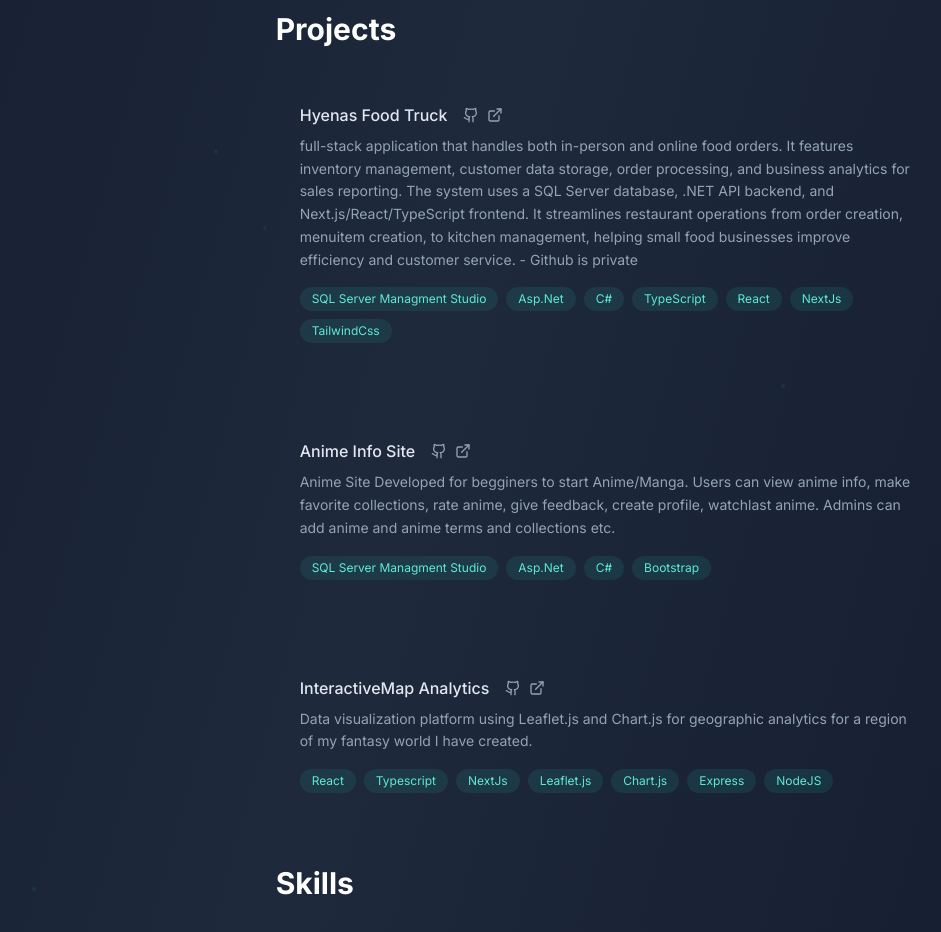
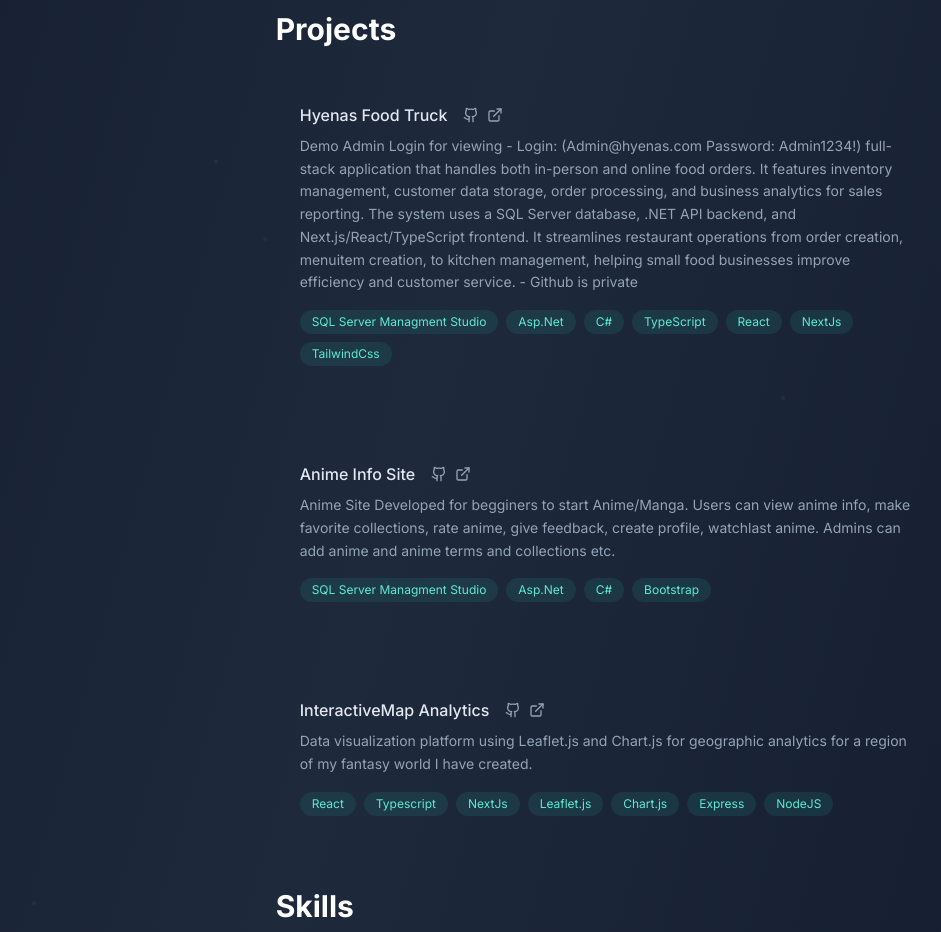
Before and after one commit to travisburns/digitalheavyweights, a Next.js app in the folder businesssite/: page / in a window 1280 px wide. Shown: the part 1840-2772 px from the top of the page, without its empty margins (247-1188 px from the left). Built offline with nearby package versions, Linux system fonts and the light colour scheme.

Commit message:
added demo account loginroute

```diff
--- a/businesssite/constants/projectData.ts
+++ b/businesssite/constants/projectData.ts
@@ -2,7 +2,7 @@ export const projects = [
   {
     image: '',
      title: 'Hyenas Food Truck',
-    description: 'full-stack application that handles both in-person and online food orders. It features inventory management, customer data storage, order processing, and business analytics for sales reporting. The system uses a SQL Server database, .NET API backend, and Next.js/React/TypeScript frontend. It streamlines restaurant operations from order creation, menuitem creation, to kitchen management, helping small food businesses improve efficiency and customer service. - Github is private',
+    description: 'Demo Admin Login for viewing - Login: (Admin@hyenas.com Password: Admin1234!)  full-stack application that handles both in-person and online food orders. It features inventory management, customer data storage, order processing, and business analytics for sales reporting. The system uses a SQL Server database, .NET API backend, and Next.js/React/TypeScript frontend. It streamlines restaurant operations from order creation, menuitem creation, to kitchen management, helping small food businesses improve efficiency and customer service. - Github is private',
     tech: ['SQL Server Managment Studio', 'Asp.Net', 'C#', 'TypeScript', 'React', 'NextJs', 'TailwindCss'],
     github: '_blank',
     live: 'https://hyenasfoodtruck.com'
```
